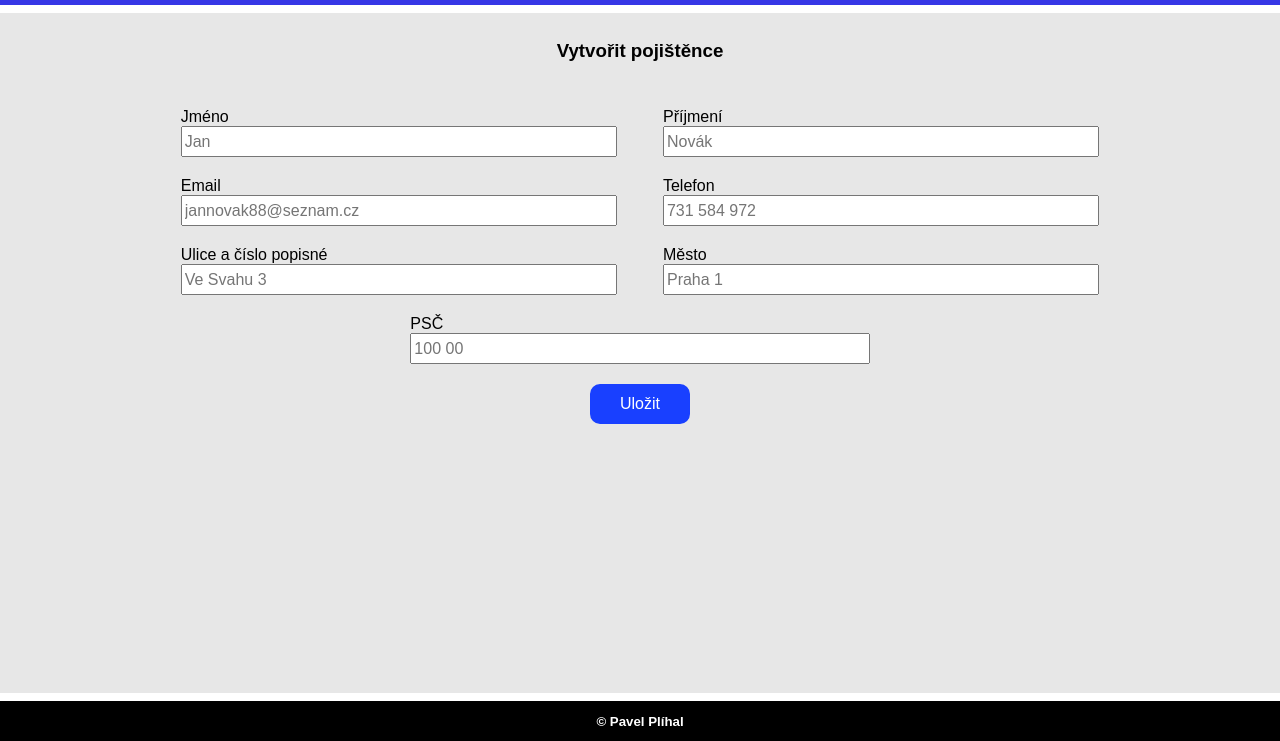
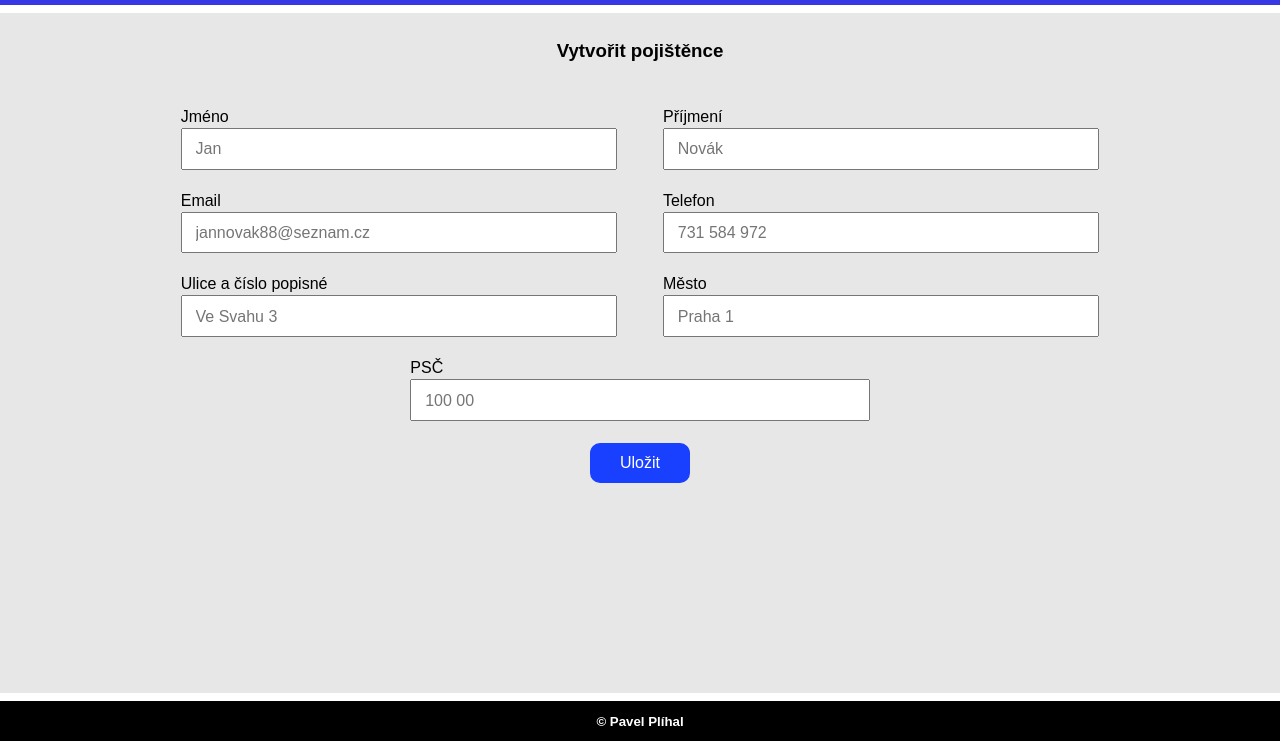
Before and after one commit to JackJayJames/projekt_pojisteni_aplikace_plna_verze, a website: page Frontend/vytvorit_pojistence.html in a window 1280 px wide. Shown: the part 59-800 px from the top of the page. Drawn offline with Linux system fonts and the light colour scheme.

Commit message:
přidány další styly input

```diff
--- a/Frontend/styly/formPojistence.css
+++ b/Frontend/styly/formPojistence.css
@@ -13,12 +13,14 @@
 .formVstup{
     display: flex;
     flex-direction: column;
+    gap: 2px;
     width: 50%;
     margin: 10px 0;
 }
 .formVstup input{
     line-height: 25px;
     font-size: 100%;
+    padding: .4rem .8rem;
 }
 .formVstup input:focus{
     border-color: #1940ff;
```
